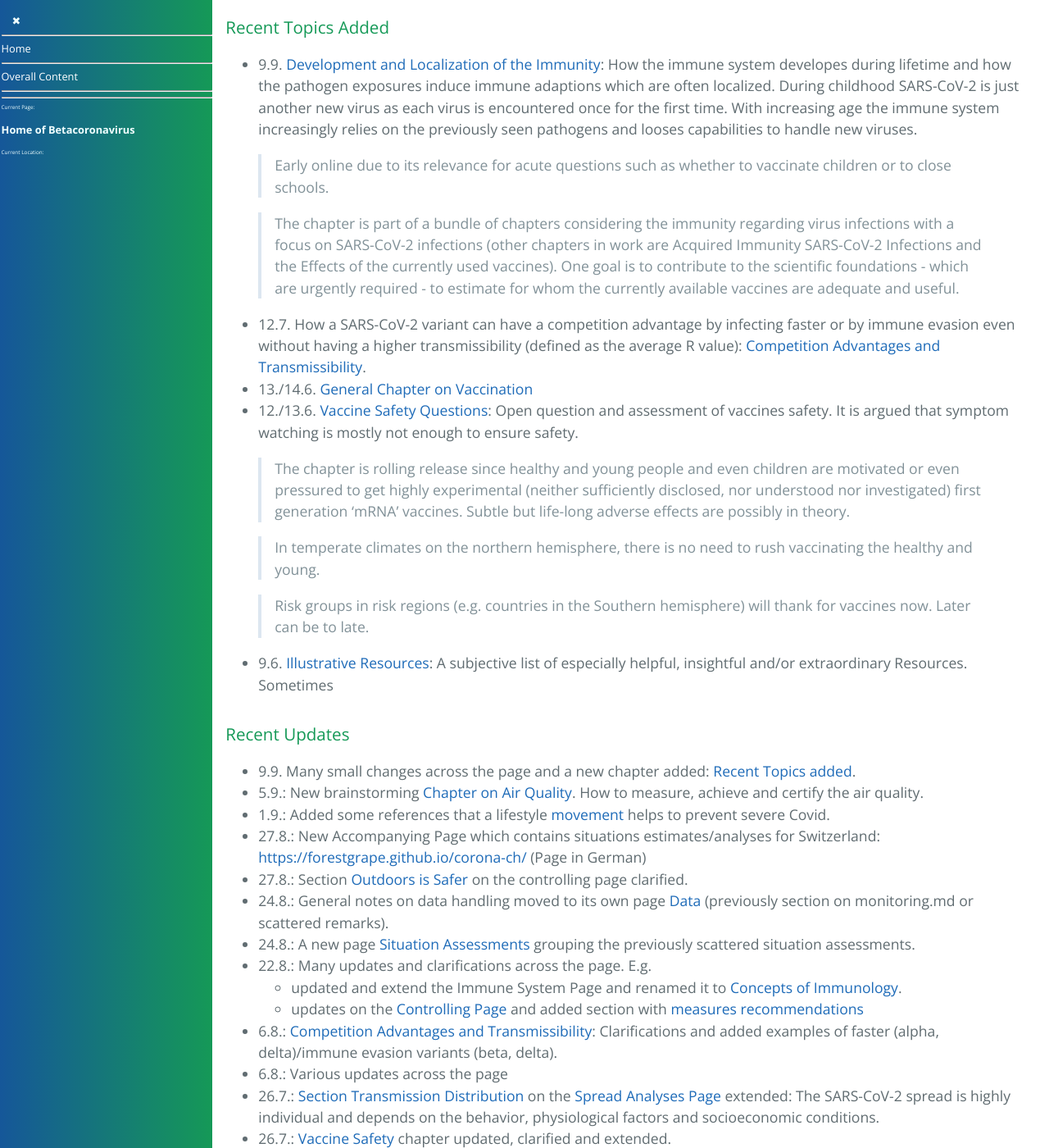
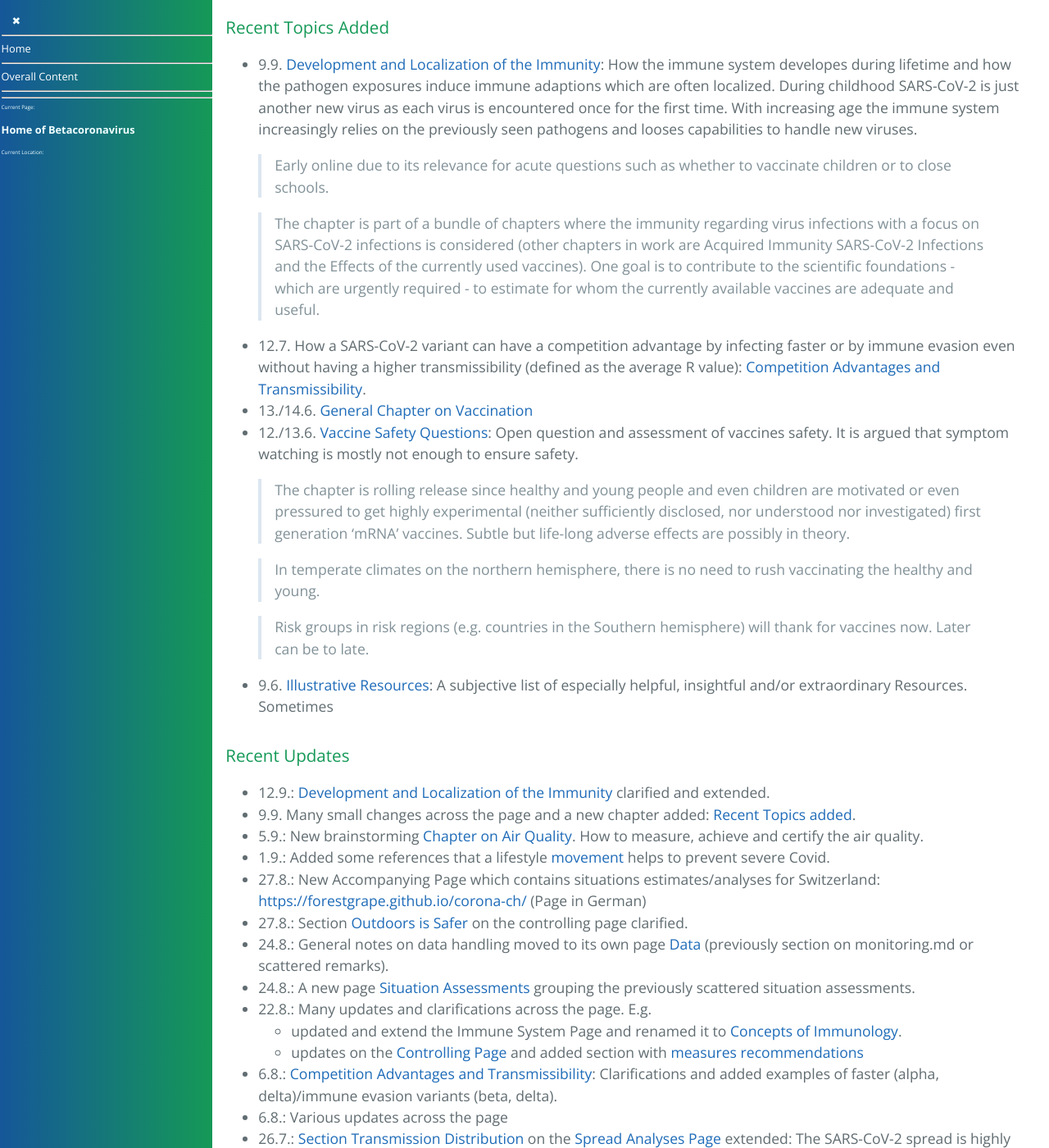
Before and after one commit to forestgrape/coronavirus, a Jekyll site: the page built from index.md, in a window 1280 px wide and 1400 px high, scrolled down 1188 px. Shown: the whole window at 82% size. Built offline with Jekyll 4.4.1, drawn with Linux system fonts in a browser that asks for light colours; our own code applies the rules of GitHub Pages for plain Markdown files.

Commit message:
update section

```diff
--- a/index.md
+++ b/index.md
@@ -42,7 +42,7 @@ This section overviews the entire content. The [content section](#content) lists
 
   > Early online due to its relevance for acute questions such as whether to vaccinate children or to close schools.
 
-  > The chapter is part of a bundle of chapters considering the immunity regarding virus infections with a focus on SARS-CoV-2 infections (other chapters in work are Acquired Immunity SARS-CoV-2 Infections and the Effects of the currently used vaccines). One goal is to contribute to the scientific foundations - which are urgently required - to estimate for whom the currently available vaccines are adequate and useful.
+  > The chapter is part of a bundle of chapters where the immunity regarding virus infections with a focus on SARS-CoV-2 infections is considered (other chapters in work are Acquired Immunity SARS-CoV-2 Infections and the Effects of the currently used vaccines). One goal is to contribute to the scientific foundations - which are urgently required - to estimate for whom the currently available vaccines are adequate and useful.
 
 - 12.7. How a SARS-CoV-2 variant can have a competition advantage by infecting faster or by immune evasion even without having a higher transmissibility (defined as the average R value): [Competition Advantages and Transmissibility](5_epidemiological/competition_advantages.md).
 - 13./14.6. [General Chapter on Vaccination](10_vaccines/immunization.md)
@@ -56,6 +56,7 @@ This section overviews the entire content. The [content section](#content) lists
 - 9.6. [Illustrative Resources](1_introduction/illustrative_resources.md): A subjective list of especially helpful, insightful and/or extraordinary Resources. Sometimes
 
 ### Recent Updates
+- 12.9.: [Development and Localization of the Immunity](4_immunological/ontogenesis_and_locality_of_immunity.md) clarified and extended.
 - 9.9. Many small changes across the page and a new chapter added: [Recent Topics added](#recent-topics-added).
 - 5.9.: New brainstorming [Chapter on Air Quality](7_social/good_air.md). How to measure, achieve and certify the air quality.
 - 1.9.: Added some references that a lifestyle [movement](6_prevention_and_treatment/movement.md) helps to prevent severe Covid.
```
